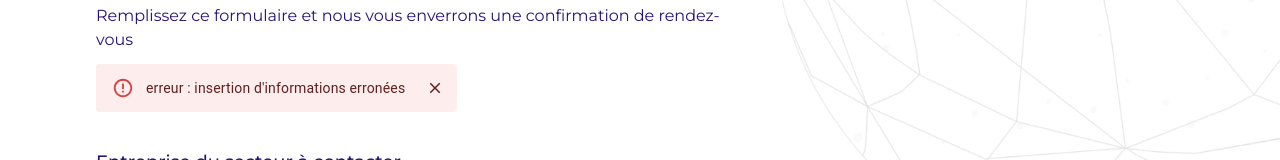
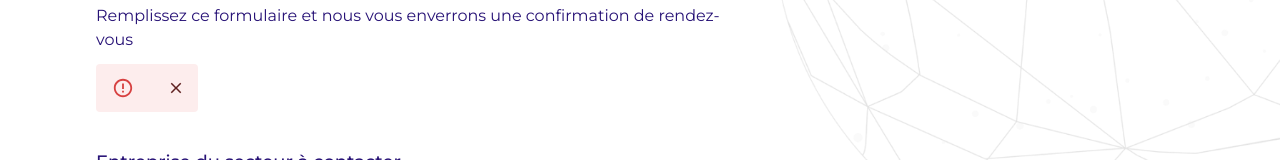
Before and after one commit to koumishop/match-making-app, a Next.js app: page /public-company in a window 1280 px wide. Shown: the part 267-427 px from the top of the page. Built offline with nearby package versions, Linux system fonts and the light colour scheme; no server answers.

Commit message:
refactor: set a state for message

```diff
--- a/src/pages/public-company/index.js
+++ b/src/pages/public-company/index.js
@@ -27,6 +27,8 @@ export default function PublicDashboard() {
     const [isLoadingAppointment, setIsLoadingAppointment] = useState(true);
     const [appointmentData, setAppointmentData] = useState({});
     const [isAlertOpened, setIsAlertOpened] = useState(false);
+    const [message, setMessage] = useState("");
+
 
     useEffect(() => {
         // Perform localStorage action
@@ -104,10 +106,12 @@ export default function PublicDashboard() {
             console.log(response);
             setAppointmentTime('');
             setSelectedCompanyId('');
+            setMessage("succès : le rendez-vous est pris, attendez sa confirmation")
         })
         .catch((error)=>{
             setHasError(true);
             console.log('error : ', error);
+            setMessage("erreur : soit vous avez déjà pris ce rendez-vous, soit c'est une insertion d'informations erronées");
 
             if(error.response.status){
                 setErrorStatus(error.response.status);
@@ -145,7 +149,7 @@ export default function PublicDashboard() {
                                     }
                                     sx={{ mb: 2 }}
                                 >
-                                    erreur : insertion d'informations erronées
+                                    { message }
                                 </Alert>
                             </Collapse>
                             <Collapse in={isAlertOpened}>
@@ -164,12 +168,10 @@ export default function PublicDashboard() {
                                     }
                                     sx={{ mb: 2 }}
                                 >
-                                    succès : le rendez-vous est pris, attendez sa confirmation
+                                    { message }
                                 </Alert>
                             </Collapse>
-                            {/* {
-                            hasError? <span className='w-full p-2 mt-4 bg-error bg-opacity-80 text-white flex justify-center'><Icon icon="material-symbols:warning-outline-rounded" width={24} className='text-white mr-2' />{errorStatus ? `erreur : insertion d'informations erronées`:`erreur : ${errorStatus}`}</span> : hasSuccess? <span className='w-full p-2 mt-4 bg-primary bg-opacity-80 text-white flex justify-center'><Icon icon="mdi:success-circle-outline" width={24} className='text-white mr-2' />{`succès : le rendez-vous est pris, attendez sa confirmation`}</span> : <></>
-                            }    */}
+
                             <div className={hasError ? 'w-[96%] md:w-[59%] my-4 md:mt-5 md:mb-5 flex flex-col justify-start space-y-2':'w-[96%] md:w-[59%] mt-1 mb-4 md:mb-5 flex flex-col justify-start space-y-2'}>
                                 <h2 className='text-secondary text-lg font-medium'>Entreprise du secteur à contacter</h2>
                                 <div className='w-full p-3 border border-primary flex items-centers'>
```
